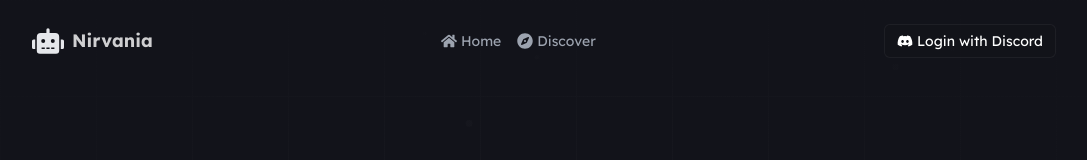
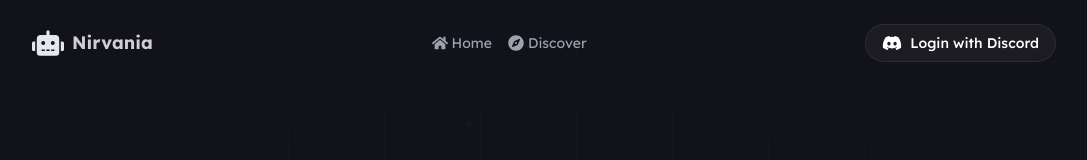
Before and after one commit to Fr3zyy/nirvania-botlist, a Next.js app in the folder client/: page / in a window 1280 px wide. Shown: the top 160 px of the page, without its empty margins (96-1183 px from the left). Built offline with nearby package versions, Linux system fonts and the light colour scheme; no server answers.

Commit message:
updated UserSide

```diff
--- a/client/src/components/Header/UserSide.jsx
+++ b/client/src/components/Header/UserSide.jsx
@@ -1,51 +1,126 @@
 "use client"
-import React from 'react';
+import React, { Fragment } from 'react';
 import { motion } from 'framer-motion';
-import { FaDiscord, FaSignOutAlt } from 'react-icons/fa';
+import { FaDiscord, FaUserCircle, FaRobot, FaHeadset, FaSignOutAlt } from 'react-icons/fa';
+import { RiArrowDownSLine } from "react-icons/ri";
 import { useAuth } from '@/hooks/auth';
-import { FaGear } from "react-icons/fa6";
+import { Menu, Transition } from '@headlessui/react';
+import Link from 'next/link';
+import config from '../../../config';
 
 const UserSide = () => {
   const { user, loading, login, logout } = useAuth();
 
   if (loading) {
-    return <div>Loading...</div>;
+    return <LoadingIndicator />;
   }
 
   if (user) {
+    return <UserMenu user={user} logout={logout} />;
+  }
+
+  return <LoginButton login={login} />;
+};
+
+const LoadingIndicator = () => (
+  <div className="animate-pulse bg-zinc-800/50 h-10 w-32 rounded-full"></div>
+);
+
+const UserMenu = ({ user, logout }) => (
+  <div className="relative inline-block text-left">
+    <Menu>
+      {({ open }) => (
+        <>
+          <Menu.Button className="flex items-center space-x-2 p-2 bg-zinc-800/50 backdrop-blur-md rounded-full text-white border border-zinc-700/50 transition-all duration-200 hover:bg-zinc-700/50">
+            <img
+              src={`https://cdn.discordapp.com/avatars/${user.id}/${user.avatar}`}
+              alt={user.username}
+              className="w-8 h-8 rounded-full border border-zinc-600"
+            />
+            <span className="text-sm font-medium">{user.username}</span>
+            <RiArrowDownSLine className={`w-5 h-5 transition-transform ${open ? 'rotate-180' : 'rotate-0'}`} />
+          </Menu.Button>
+
+          <Transition
+            as={Fragment}
+            enter="transition ease-out duration-100"
+            enterFrom="transform opacity-0 scale-95"
+            enterTo="transform opacity-100 scale-100"
+            leave="transition ease-in duration-75"
+            leaveFrom="transform opacity-100 scale-100"
+            leaveTo="transform opacity-0 scale-95"
+          >
+            <Menu.Items className="absolute right-0 mt-2 w-56 origin-top-right bg-zinc-900/80 backdrop-blur-md border border-zinc-700/50 rounded-xl shadow-lg ring-1 ring-black ring-opacity-5 focus:outline-none z-50">
+              <MenuSection title="USER">
+                <MenuItem href="/profile/@me" icon={FaUserCircle}>Profile</MenuItem>
+              </MenuSection>
+              <MenuSection title="ADD">
+                <MenuItem href={config.links.discord} icon={FaRobot} external>Bot</MenuItem>
+              </MenuSection>
+              <MenuSection title="ACTIONS">
+                <MenuItem href={config.links.discord} icon={FaHeadset} external>Support Server</MenuItem>
+                <MenuItem onClick={logout} icon={FaSignOutAlt} className="text-red-400 hover:text-red-300 hover:bg-red-500/10">
+                  Logout
+                </MenuItem>
+              </MenuSection>
+            </Menu.Items>
+          </Transition>
+        </>
+      )}
+    </Menu>
+  </div>
+);
+
+const MenuSection = ({ title, children }) => (
+  <div className="px-4 py-3">
+    <span className="text-sm text-zinc-500 font-medium">{title}</span>
+    {children}
+  </div>
+);
+
+const MenuItem = ({ children, href, icon: Icon, external, onClick, className = "" }) => {
+  const content = (
+    <div className={`group flex items-center w-full px-2 py-2 text-sm text-zinc-300 hover:bg-zinc-800 hover:text-white rounded-md transition-colors duration-150 ${className}`}>
+      <Icon className="w-5 h-5 mr-3" />
+      {children}
+    </div>
+  );
+
+  if (onClick) {
     return (
-      <div className="flex items-center space-x-3">
-        <div className="flex items-center space-x-2 p-2">
-          <img
-            src={`https://cdn.discordapp.com/avatars/${user.id}/${user.avatar}.png`}
-            alt={user.username}
-            className="w-8 h-8 rounded-full"
-          />
-          <span className="text-sm font-medium text-white">{user.username}</span>
-        </div>
-        <motion.button
-          whileHover={{ scale: 1.05 }}
-          whileTap={{ scale: 0.95 }}
-          onClick={logout}
-          className="p-2 rounded-full bg-red-500/10 text-red-500 hover:bg-red-500/20 transition-colors duration-200"
-        >
-          <FaSignOutAlt />
-        </motion.button>
-      </div>
+      <Menu.Item>
+        <button onClick={onClick} className="w-full text-left">
+          {content}
+        </button>
+      </Menu.Item>
     );
   }
 
   return (
-    <motion.button
-      whileHover={{ scale: 1.03 }}
-      whileTap={{ scale: 0.98 }}
-      onClick={login}
-      className="bg-zinc-900/10 text-white py-1.5 px-3 rounded-md border border-white/5 flex items-center space-x-1 transition-colors duration-200 text-sm"
-    >
-      <FaDiscord className="w-4 h-4" />
-      <span>Login with Discord</span>
-    </motion.button>
+    <Menu.Item>
+      {external ? (
+        <a href={href} target="_blank" rel="noopener noreferrer">
+          {content}
+        </a>
+      ) : (
+        <Link href={href}>
+          {content}
+        </Link>
+      )}
+    </Menu.Item>
   );
 };
 
+const LoginButton = ({ login }) => (
+  <motion.button
+    whileHover={{ scale: 1.05 }}
+    whileTap={{ scale: 0.95 }}
+    onClick={login}
+    className="bg-zinc-800/50 backdrop-blur-md text-white py-2 px-4 rounded-full flex items-center space-x-2 transition-all duration-200 border border-zinc-700/50 hover:bg-zinc-700/50"
+  >
+    <FaDiscord className="w-5 h-5" />
+    <span className="text-sm font-medium">Login with Discord</span>
+  </motion.button>
+);
+
 export default UserSide;
```
